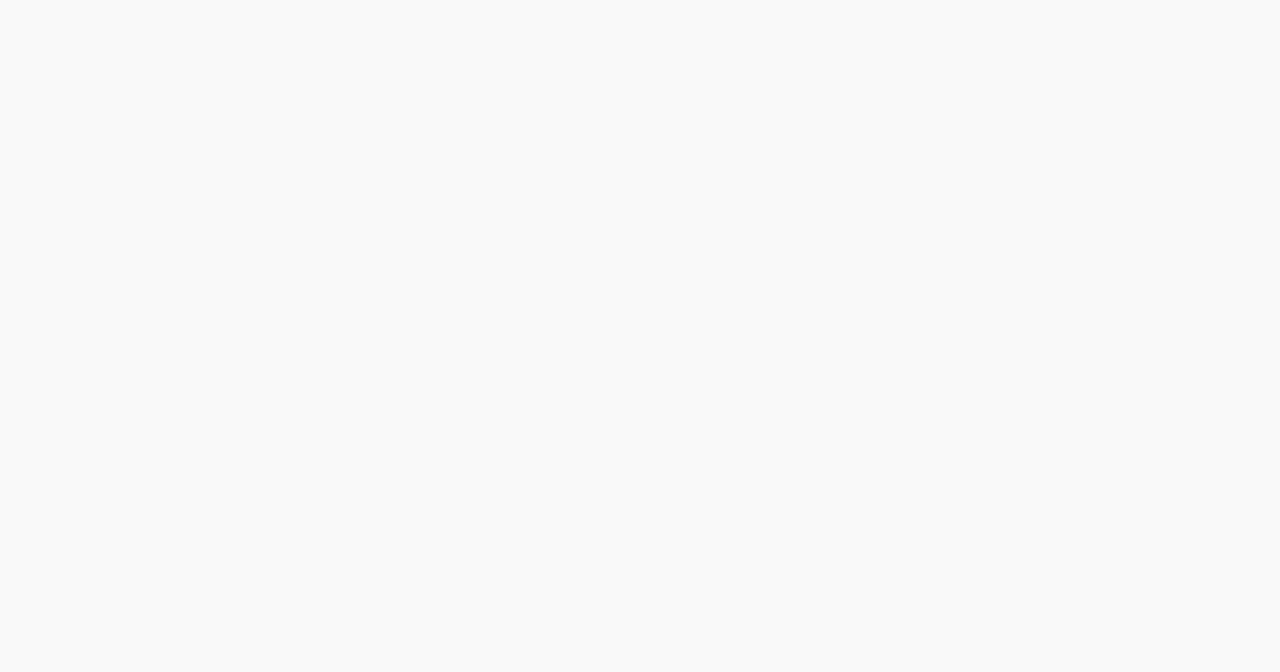
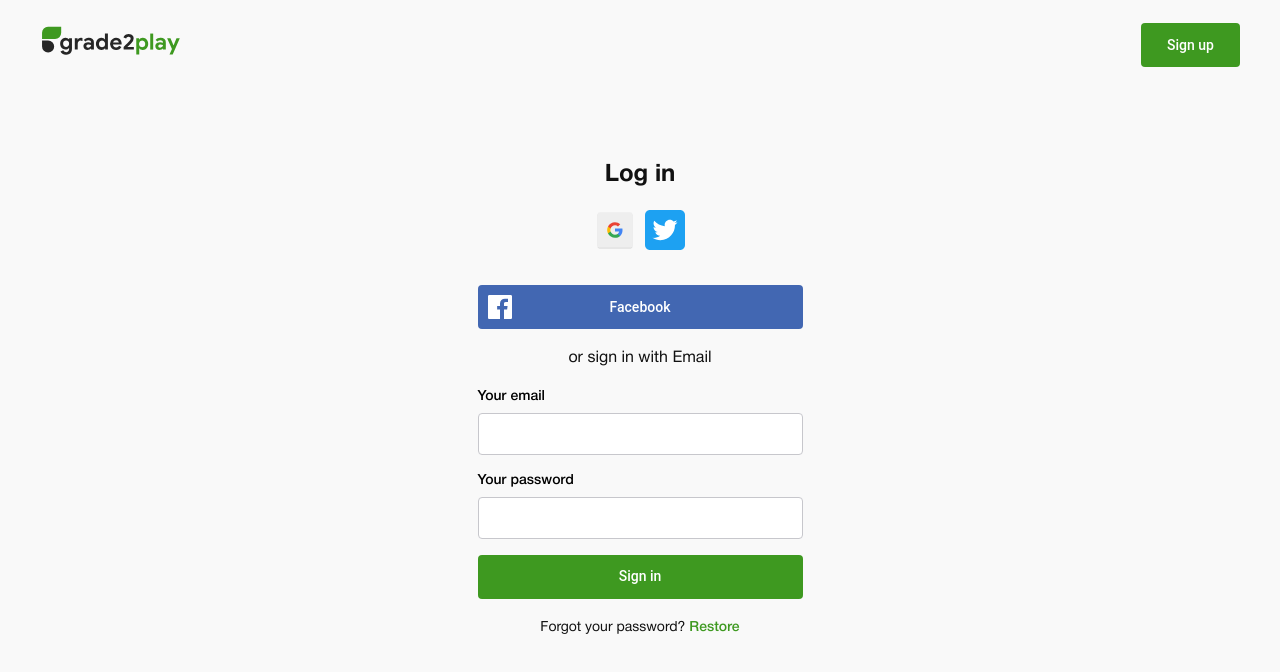
Before and after one commit to surumen/indeng, a React (Create React App) app: page /dashboard in a window 1280 px wide. Shown: the top 672 px of the page. Built offline with nearby package versions, Linux system fonts and the light colour scheme.

Commit message:
new pages

```diff
--- /dev/null
+++ b/src/account/Dashboard.js
@@ -0,0 +1,63 @@
+import React, { Component } from 'react';
+
+import '../assets/styles/account.css';
+
+import logo from "../assets/logo.svg";
+import icon from "../assets/icon.png";
+import google from "../assets/icons/google.svg";
+import twitter from "../assets/icons/twitter.svg";
+
+class Dashboard extends Component {
+  render() {
+    return (
+     <div className="_2iASMTzV">
+	    <div className="_3XkLt8Qc"><a href="/" className="_9PcKHMo2">
+	        <img src={logo} />
+	      </a>
+	      <a className="_1FV7R-ay _1ToZS6IW _2jkiZdBH" data-element="button" href="/register"><span className="JcC8FCE5"><span>Sign up</span></span></a></div>
+	    <div className="_2xTMlsQl">
+	      <div className="_2xL16d8I">
+	        <div className="_1SgYv2GY">
+	          <div className="qSkYG38U">
+	            <h1>Log in</h1>
+	            <div className="_1jgdw-A9">
+	              <a className="xhwFKMw7" href>
+	                <img src={google} alt="Google" />
+	              </a>
+	              <a className="xhwFKMw7" href>
+	                <img src={twitter} alt="Twitter" />
+	              </a>
+	            </div>
+	            <a className="_1rNBWiLO _1FV7R-ay _3Q0u4dPn _1ToZS6IW _123N-XEF" data-element="button" href="/login/facebook">
+	              <span className="JcC8FCE5"><span>
+	                  <svg stroke="currentColor" fill="currentColor" strokeWidth={0} viewBox="0 0 512 512" size={32} height={32} width={32}>
+	                    <path d="M426.8 64H85.2C73.5 64 64 73.5 64 85.2v341.6c0 11.7 9.5 21.2 21.2 21.2H256V296h-45.9v-56H256v-41.4c0-49.6 34.4-76.6 78.7-76.6 21.2 0 44 1.6 49.3 2.3v51.8h-35.3c-24.1 0-28.7 11.4-28.7 28.2V240h57.4l-7.5 56H320v152h106.8c11.7 0 21.2-9.5 21.2-21.2V85.2c0-11.7-9.5-21.2-21.2-21.2z" />
+	                  </svg>Facebook</span></span>
+	            </a>
+	            <p>or sign in with Email</p>
+	          </div>
+	          <form>
+	            <div className="jesRnsBI">
+	              <div className="_2UjXVGgM"><label className="_2mqLfVWJ">Your email</label></div>
+	              <div className="_1e4pwiZP">
+	                <div className="_1qXwAf4D"><input className="_1I4jFp30" name="username" type="email"  /></div>
+	              </div>
+	            </div>
+	            <div className="jesRnsBI">
+	              <div className="_2UjXVGgM"><label className="_2mqLfVWJ">Your password</label></div>
+	              <div className="_1e4pwiZP">
+	                <div className="_1qXwAf4D"><input className="_1I4jFp30" name="password" type="password" autoComplete="current-password"  /></div>
+	              </div>
+	            </div>
+	            <div className="jesRnsBI"><button className="_1FV7R-ay _1ToZS6IW _2jkiZdBH _1Jylq1O2" data-element="button" type="submit"><span className="JcC8FCE5"><span>Sign in</span></span></button></div>
+	          </form>
+	          <div className="_2fphEWi9"><span>Forgot your password? <a href="/recoverpassword">Restore</a></span></div>
+	        </div>
+	      </div>
+	    </div>
+	  </div>
+    );
+  }
+}
+
+export default Dashboard;
--- a/src/index.js
+++ b/src/index.js
@@ -12,6 +12,8 @@ import Analytics from './features/Analytics';
 import CompleteAssignments from './features/CompleteAssignments';
 import ExtraCurricular from './features/ExtraCurricular';
 import ImprovedGrades from './features/ImprovedGrades';
+
+import Dashboard from './account/Dashboard';
 
 import './assets/fonts/fonts.css';
 import './assets/styles/style.css';
@@ -29,6 +31,7 @@ ReactDOM.render(
         <Route path="/login" component={Login} />
         <Route path="/register" component={Register} />
         <Route path="/recoverpassword" component={Password} />
+        <Route path="/dashboard" component={Dashboard} />
         <Route path="/features" component={CompleteAssignments} />
         <Route path="/features/analytics" component={Analytics} />
         <Route path="/features/extracurricular" component={ExtraCurricular} />
--- a/src/pages/Demo.js
+++ b/src/pages/Demo.js
@@ -14,10 +14,10 @@ class Demo extends Component {
 	      <div className="_1-quif0X" />
 	    </div>
 	    <div className="_38MtcaH-">
-	    	<a href="" target="_blank" rel="noopener noreferrer" className="_2NiRptTZ">
-	    		<img src={logo} alt="grade2play logo" />
+	    	<a href="/" rel="noopener noreferrer" className="_2NiRptTZ">
+	    		<img src={logo} alt="grade2play" />
 	    	</a>
-	    	<a href="/register" target="_blank" rel="noopener noreferrer" className="_1FV7R-ay _3izNtEeL _2jkiZdBH _17TLDXQ2" data-element="button">
+	    	<a href="/register" rel="noopener noreferrer" className="_1FV7R-ay _3izNtEeL _2jkiZdBH _17TLDXQ2" data-element="button">
 	    		<span className="JcC8FCE5">
 	    			<span>Create an account</span>
 	    		</span>
--- a/src/pages/Password.js
+++ b/src/pages/Password.js
@@ -3,12 +3,37 @@ import React, { Component } from 'react';
 import '../assets/styles/account.css';
 
 import logo from "../assets/logo.svg";
-import icon from "../assets/icon.png";
 
 class Password extends Component {
   render() {
     return (
-     <div></div>
+		<div className="_2iASMTzV">
+		  <div className="_3XkLt8Qc">
+		    <a href="/" className="_9PcKHMo2">
+		      <img src={logo} />
+		    </a>
+		    <a className="_1FV7R-ay _1ToZS6IW _2jkiZdBH" data-element="button" href="/register">    <span className="JcC8FCE5"><span>Sign up</span></span>
+		    </a>
+		  </div>
+		  <div className="_2xTMlsQl">
+		    <div className="_2xL16d8I">
+		      <div className="_1cPQrl1S">
+		        <div className="J-S5DgYE">
+		          <h1>Forgot your password?</h1>
+		        </div>
+		        <form>
+		          <div className="jesRnsBI">
+		            <div className="_2UjXVGgM"><label className="_2mqLfVWJ">Your email</label></div>
+		            <div className="_1e4pwiZP">
+		              <div className="_1qXwAf4D"><input className="_1I4jFp30" name="username" placeholder="Enter your email" type="email"  /></div>
+		            </div>
+		          </div>
+		          <div className="jesRnsBI"><button className="_1FV7R-ay _1ToZS6IW _2jkiZdBH _1Jylq1O2" data-element="button" type="submit"><span className="JcC8FCE5"><span>Restore password</span></span></button></div>
+		        </form>
+		      </div>
+		    </div>
+		  </div>
+		</div>
     );
   }
 }
```
